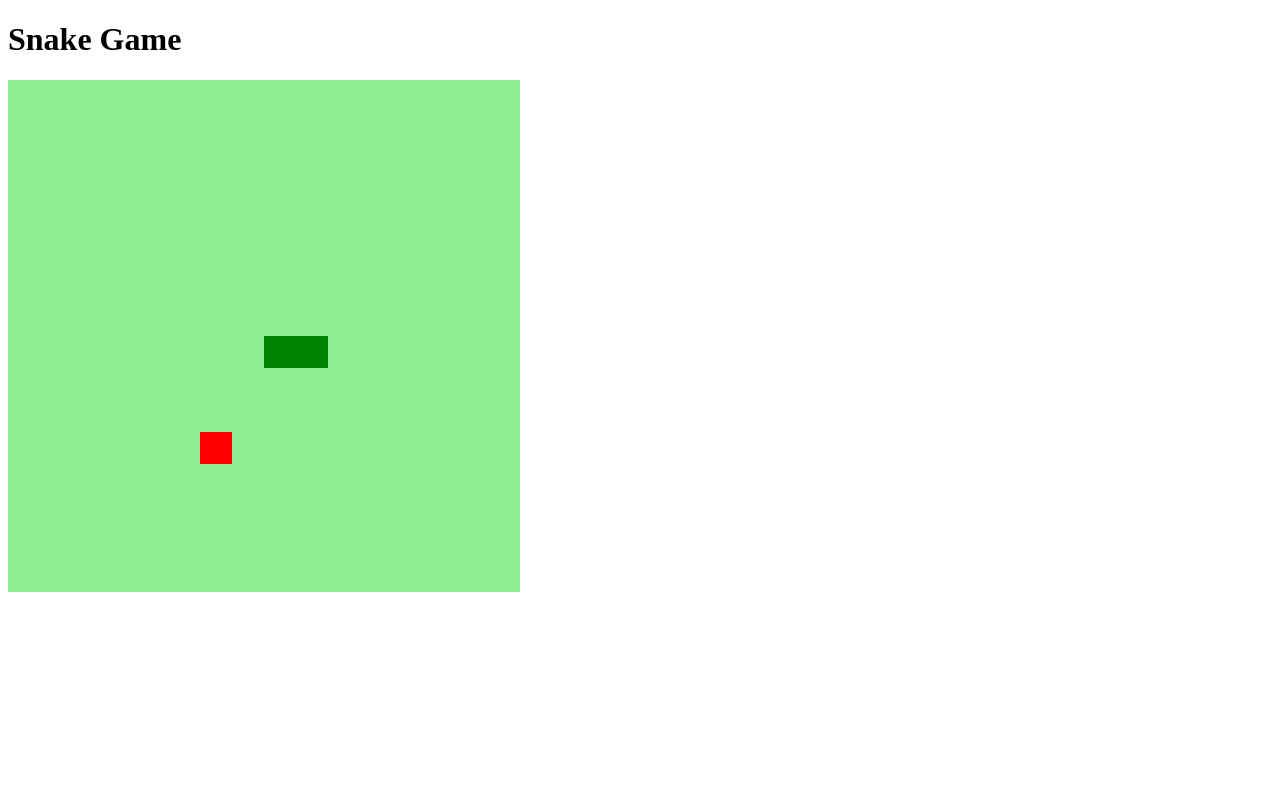
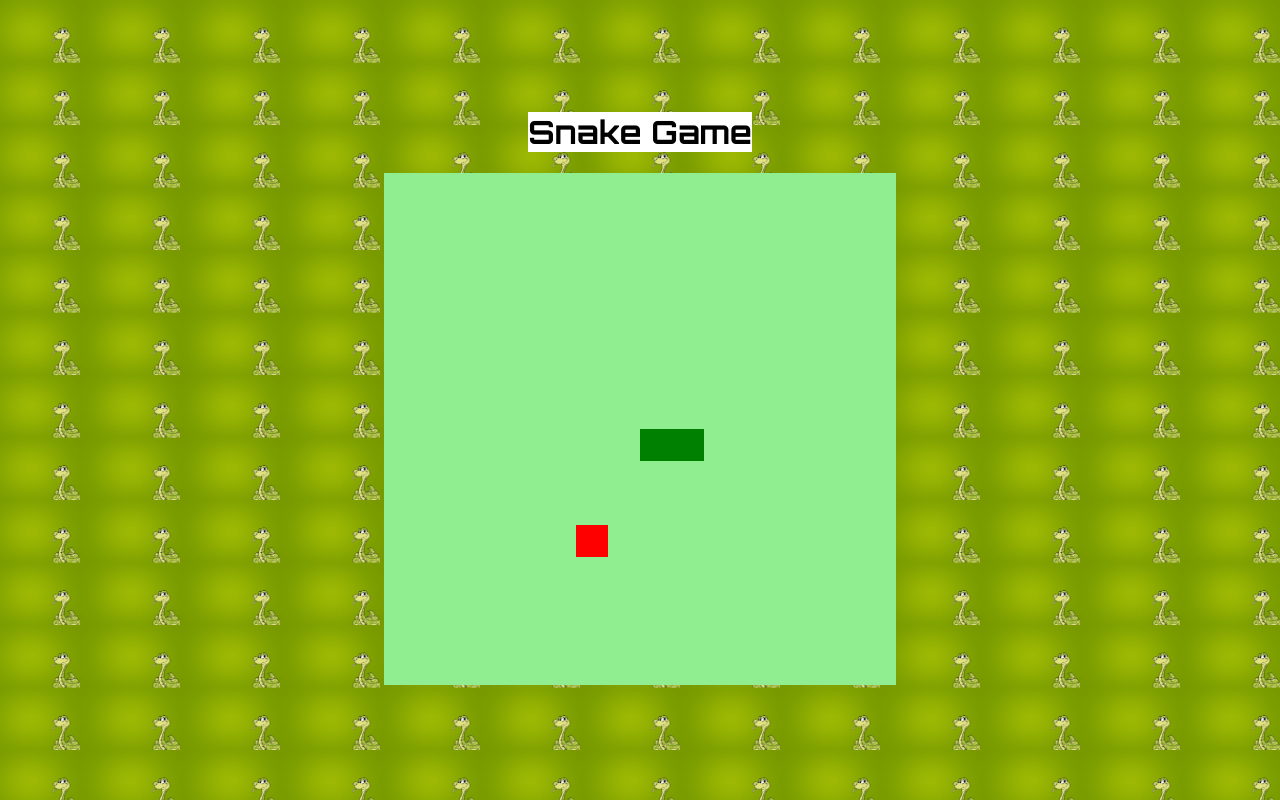
Before and after one commit to MichaelParaizo/snakeGame_javascript, a plain HTML site: page index.html in a window 1280 px wide. Drawn offline with Linux system fonts and the light colour scheme.

Commit message:
projeto estilizado

```diff
--- a/index.html
+++ b/index.html
@@ -5,8 +5,10 @@
     <meta name="viewport" content="width=device-width, initial-scale=1.0">
     <meta http-equiv="X-UA-Compatible" content="IE=edge">
     <link rel="stylesheet" href="style.css">
+    <link rel="preconnect" href="https://fonts.gstatic.com">
+    <link href="https://fonts.googleapis.com/css2?family=Orbitron:wght@700&display=swap" rel="stylesheet">
     <script defer src="script.js"></script>
-    <title>Snake Game</title>
+    <title>SNAKE GAME</title>
 </head>
 <body>
     <h1>Snake Game</h1>
--- a/style.css
+++ b/style.css
@@ -0,0 +1,17 @@
+body{
+    height: 95vh;
+    width: 95;
+    display: flex;
+    justify-content: center;
+    align-items: center;
+    flex-direction: column;
+    background-image: url('img/snacke\ game.jpg');
+    background-size:100px;
+    background-position: top right;
+}
+
+h1{
+    font-family: 'Orbitron', sans-serif;
+    color: black;
+    background-color: white;
+}
```
Also changed, not shown: img/snacke game.jpg (added).
